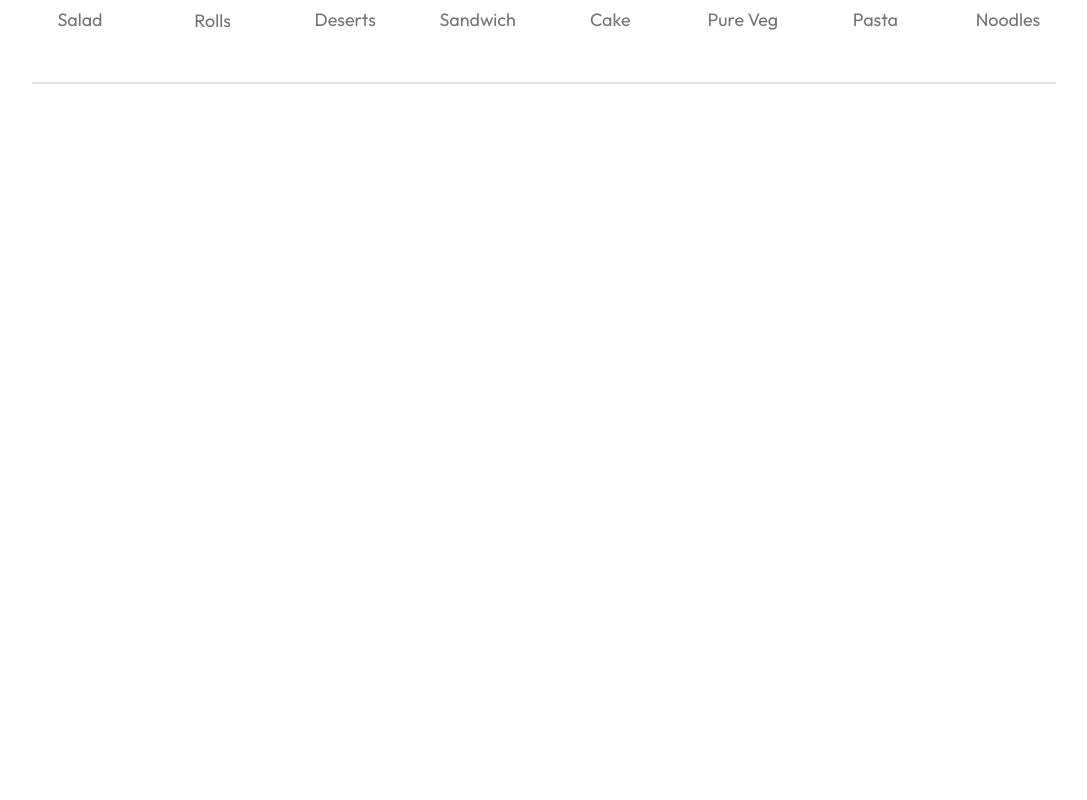
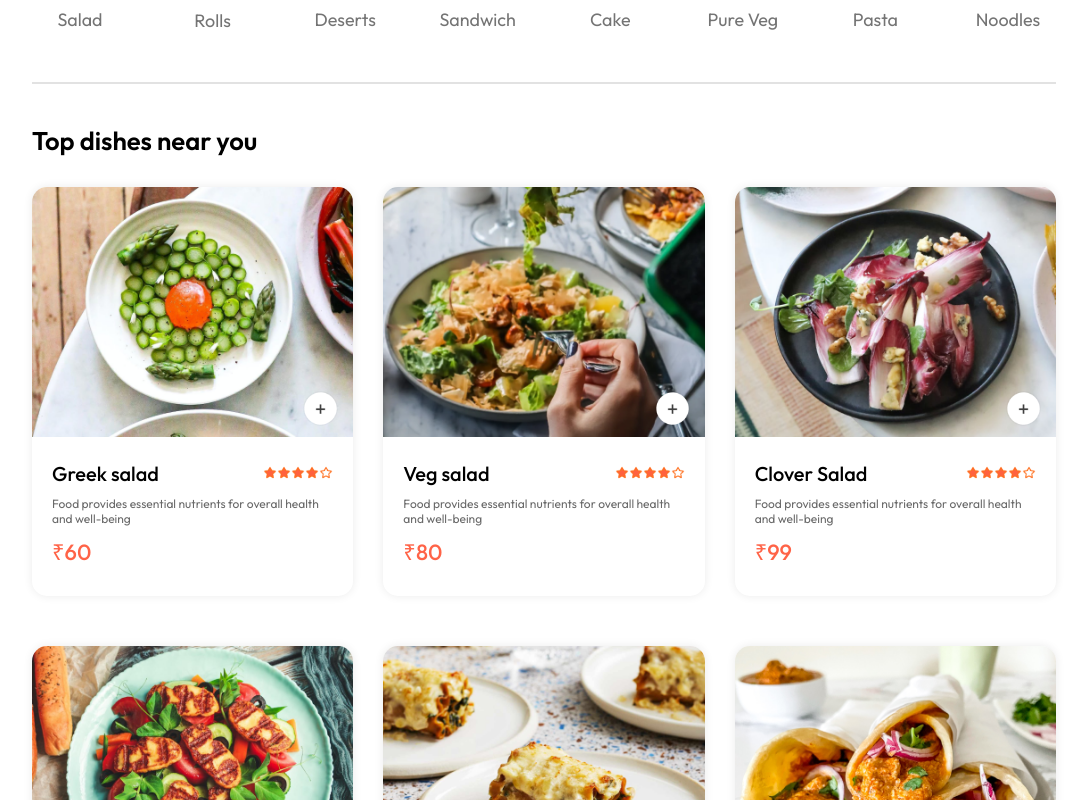
Before and after one commit to KanakYadav001/Food-Website, a React (Vite) app: page / in a window 1280 px wide. Shown: the part 840-1640 px from the top of the page, without its empty margins (96-1183 px from the left). Before the commit the page ends 934 px from the top, so only its background shows below. Built offline with nearby package versions, Linux system fonts and the light colour scheme.

Commit message:
Food List Component

```diff
--- /dev/null
+++ b/src/components/FoodDisplay/FoodDisplay.css
@@ -0,0 +1,17 @@
+.food-display {
+    margin-top : 30px
+
+}
+.food-display h2{
+    font-size: max(2vw,24px) ;
+    font-weight:600 ;
+
+}
+
+.food-display-list {
+    display: grid;
+    grid-template-columns: repeat(auto-fill,minmax(240px,1fr));
+    margin-top: 30px;
+    gap: 30px;
+    row-gap: 50px;
+}
--- /dev/null
+++ b/src/components/FoodDisplay/FoodDisplay.jsx
@@ -0,0 +1,24 @@
+import React, { useContext } from 'react'
+import './FoodDisplay.css'
+import { StoreContext } from '../../context/StoreContext'
+import FoodItem from '../Fooditem/FoodItem'
+const FoodDisplay = ({category}) => {
+
+    const {food_list} = useContext(StoreContext)
+  return (
+    <div className='food-display' id='food-display'>
+      <h2>Top dishes near you</h2>
+      <div className="food-display-list">
+        {food_list.map((item,index) =>{
+
+            if(category==="All" || category===item.category){
+ return <FoodItem key={index} id={item._id} name={item.name} description ={item.description} price={item.price} image={item.image} />
+            }
+
+})}
+      </div>
+    </div>
+  )
+}
+
+export default FoodDisplay
--- /dev/null
+++ b/src/components/Fooditem/FoodItem.css
@@ -0,0 +1,74 @@
+.food-item{
+    width: 100%;
+    margin: auto;
+    border-radius: 15px;
+    box-shadow: 0px 0px 10px #00000015;
+    transition: 0.3s;
+    animation: fadeIn 1s;
+}
+
+.food-item-image{
+    width: 100%;
+    border-radius: 15px 15px 0px 0px;
+}
+.food-item-info{
+    padding:20px ;
+}
+
+.food-item-name-rating{
+    display: flex;
+    justify-content: space-between;
+    align-items: center;
+    margin-bottom: 10px;
+
+}
+
+.food-item-name-rating p{
+    font-size: 20px;
+    font-weight: 500;
+}
+
+.food-item-name-rating img{
+    width: 70px;
+}
+.food-item-desc{
+    color : #696969;
+    font-size : 12px ;
+}
+
+.food-item-price{
+    color : tomato;
+    font-size: 22px;
+   font-weight: 500;
+   margin : 10px 0px ;
+}
+
+.food-item-img-container{
+    position: relative;
+
+}
+
+.food-item-img-container .add{
+    width: 35px;
+    position: absolute;
+    bottom: 15px;
+    right: 15px;
+    cursor: pointer;
+    border-radius: 50%;
+}
+
+.food-item-counter{
+    position: absolute;
+    bottom: 15px;
+    right: 15px;
+    display: flex;
+    align-items: center;
+    gap: 10px;
+    padding: 6px;
+    border-radius: 50px;
+    background-color: white;
+}
+
+.food-item-counter img{
+    width: 30px ;
+}
--- /dev/null
+++ b/src/components/Fooditem/FoodItem.jsx
@@ -0,0 +1,34 @@
+import React, { useContext } from 'react'
+import './FoodItem.css'
+import { assets } from '../../assets/assets'
+import { StoreContext } from '../../context/StoreContext'
+const FoodItem = ({id,name,price,description,image}) => {
+
+
+ const {cartItems,addToCart,removeFromCart} = useContext(StoreContext);
+  return (
+    <div className='food-item'>
+      <div className="food-item-img-container">
+        <img className='food-item-image' src={image} alt="" />
+        {!cartItems[id]
+         ? <img className='add' onClick={()=>addToCart(id)} src={assets.add_icon_white} alt="" />
+         : <div className='food-item-counter'>
+           <img  onClick={()=>removeFromCart(id)} src={assets.remove_icon_red} alt="" />
+           <p>{cartItems[id]}</p>
+           <img onClick={()=>addToCart(id)} src={assets.add_icon_green} alt="" />
+         </div>
+        }
+      </div>
+      <div className="food-item-info">
+        <div className="food-item-name-rating">
+            <p>{name}</p>
+            <img src={assets.rating_starts} alt="" />
+        </div>
+        <p className="food-item-desc">{description}</p>
+        <p className="food-item-price">₹{price}</p>
+      </div>
+    </div>
+  )
+}
+
+export default FoodItem
--- /dev/null
+++ b/src/context/StoreContext.jsx
@@ -0,0 +1,40 @@
+import { createContext, useEffect, useState } from "react";
+import { food_list } from "../assets/assets";
+export const StoreContext = createContext(null)
+
+
+const StoreContextProvider = (props) => {
+
+ const [cartItems,setCartItems] = useState({});
+ const addToCart =(itemId) =>{
+      if(!cartItems[itemId]){
+        setCartItems((prev)=>({...prev,[itemId]:1}))
+      }
+      else {
+        setCartItems((prev)=>({...prev,[itemId]:prev[itemId]+1}))
+      }
+ }
+
+const removeFromCart = (itemId) =>{
+    setCartItems((prev)=>({...prev,[itemId]:prev[itemId]-1}))
+}
+useEffect(()=>{
+    console.log(cartItems);
+},[cartItems])
+
+    const contextValue = {
+        food_list,
+        cartItems,
+        setCartItems,
+        addToCart,
+        removeFromCart
+    }
+
+    return (
+        <StoreContext.Provider value ={contextValue}>
+            {props.children}
+        </StoreContext.Provider>
+    )
+}
+
+export default StoreContextProvider;
--- a/src/main.jsx
+++ b/src/main.jsx
@@ -3,12 +3,15 @@
 import './index.css'
 import App from './App.jsx'
 import { BrowserRouter } from 'react-router-dom';
+import StoreContextProvider from './context/StoreContext.jsx';
 
 
 createRoot(document.getElementById('root')).render(
 
   <BrowserRouter>
-  <App/>
+  <StoreContextProvider>
+  <App />
+  </StoreContextProvider>
   </BrowserRouter>
 
 )
--- a/src/pages/Home/Home.jsx
+++ b/src/pages/Home/Home.jsx
@@ -2,12 +2,14 @@
 import './Home.css'
 import Header from '../../components/Header/Header'
 import ExploreMenu from '../../components/ExploreMenu/ExploreMenu'
+import FoodDisplay from '../../components/FoodDisplay/FoodDisplay'
 const Home = () => {
   const [category,setCategory] = useState("All");
   return (
     <div>
       <Header/>
       <ExploreMenu category={category} setCategory={setCategory}/>
+      <FoodDisplay category={category}/>
     </div>
   )
 }
```
Also changed, not shown: src/assets/assets.js (+32 -32 lines).
